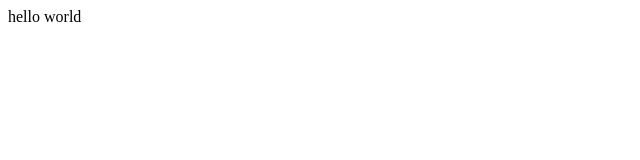
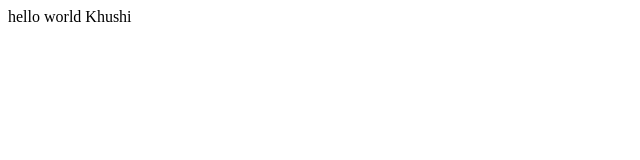
Before and after one commit to rastogikhushi16/Apna_college_demo-, a plain HTML site: page index.html in a window 1280 px wide. Shown: the full height of the page, 0-640 px from the left. Drawn offline with Linux system fonts and the light colour scheme.

```diff
--- a/index.html
+++ b/index.html
@@ -1 +1 @@
-<p> hello world</p>
+<p> hello world Khushi </p>
```
